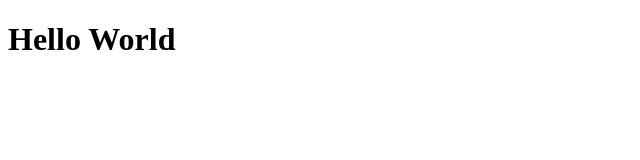
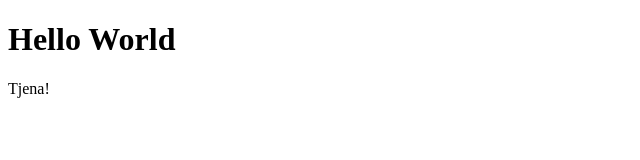
Before and after one commit to tochman/git_demo_dec_2019, a plain HTML site: page index.html in a window 1280 px wide. Shown: the full height of the page, 0-640 px from the left. Drawn offline with Linux system fonts and the light colour scheme.

Commit message:
adds js to index.html

```diff
--- a/index.html
+++ b/index.html
@@ -8,10 +8,13 @@
 </head>
 <body>
   <h1>Hello World</h1>
+  <div id="display"></div>
 
   <script>
     document.addEventListener('DOMContentLoaded', () => {
       console.log('hello')
+      let displayElement = document.getElementById('display')
+      displayElement.innerHTML = "Tjena!"
     })
   </script>
 </body>
```
